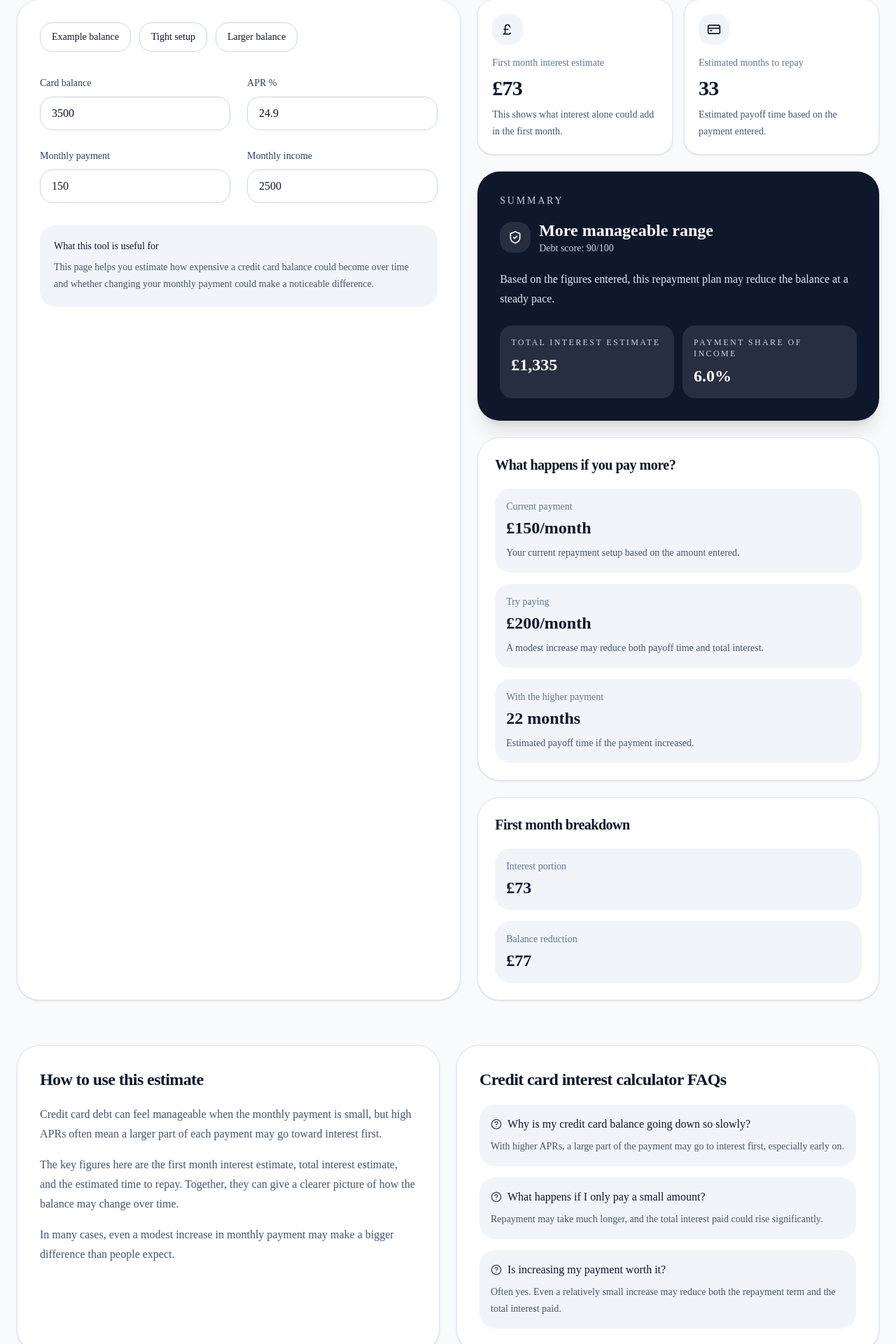
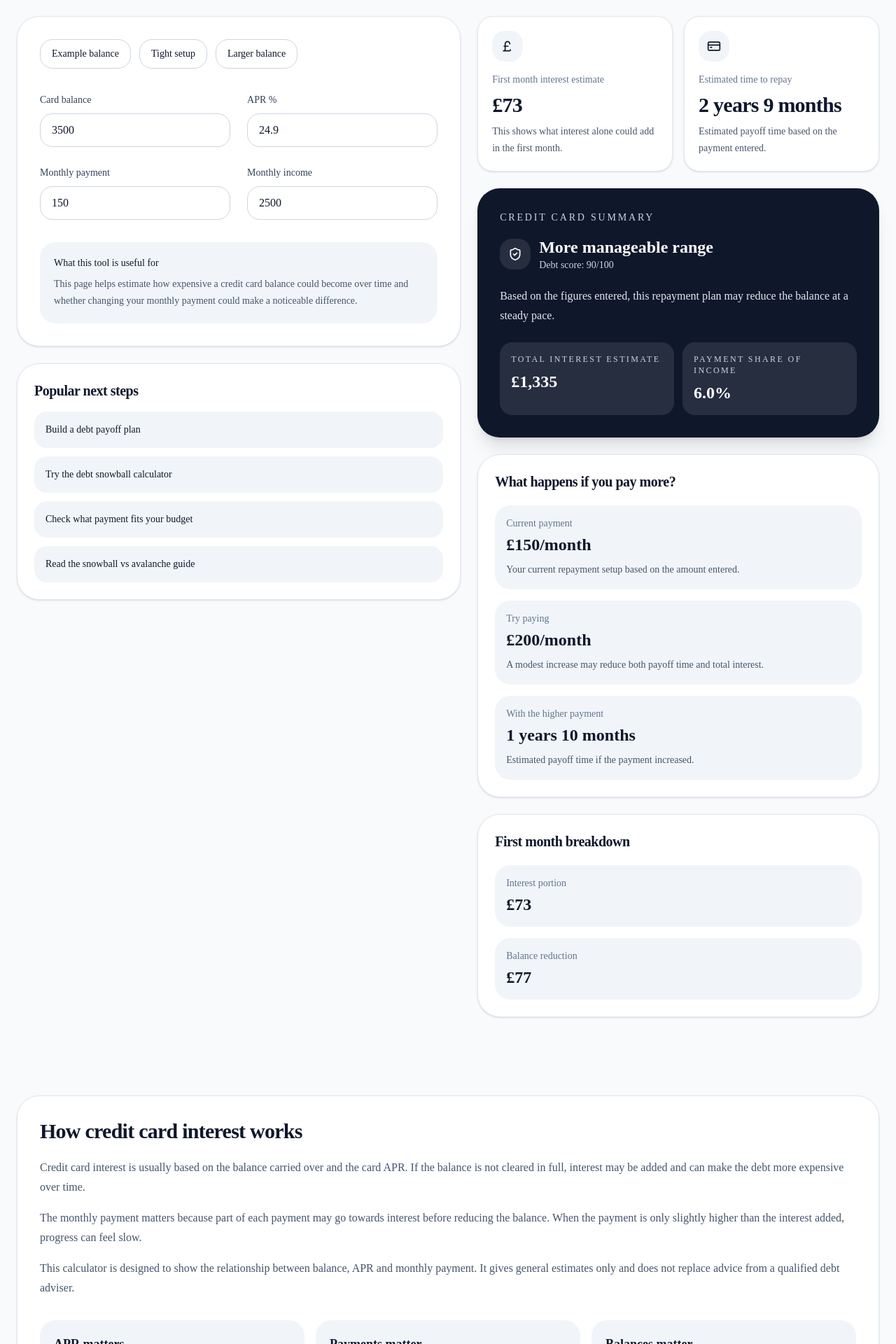
Before and after one commit to AlexMcD89/budgetbeacon89, a Next.js app: page /tools/credit-card-interest-calculator in a window 1280 px wide. Shown: the part 415-2335 px from the top of the page at 70% size. Built offline with nearby package versions, Linux system fonts and the light colour scheme.

Commit message:
Improve credit card interest calculator SEO and ads

```diff
--- a/app/tools/credit-card-interest-calculator/page.tsx
+++ b/app/tools/credit-card-interest-calculator/page.tsx
@@ -11,6 +11,7 @@ import {
 } from "lucide-react";
 import RelatedLinks from "@/components/related-links";
 import ToolDisclaimer from "@/components/tool-disclaimer";
+import AdsenseAd from "@/components/adsense-ad";
 
 function formatGBP(value: number) {
   return new Intl.NumberFormat("en-GB", {
@@ -18,6 +19,17 @@ function formatGBP(value: number) {
     currency: "GBP",
     maximumFractionDigits: 0,
   }).format(value || 0);
+}
+
+function formatMonths(months: number) {
+  if (months === Infinity) return "Too low";
+  const years = Math.floor(months / 12);
+  const remainingMonths = months % 12;
+
+  if (years <= 0) return `${remainingMonths} months`;
+  if (remainingMonths === 0) return `${years} years`;
+
+  return `${years} years ${remainingMonths} months`;
 }
 
 function monthlyInterest(balance: number, apr: number) {
@@ -48,9 +60,9 @@ export default function CreditCardInterestCalculatorPage() {
         totalInterest: Infinity,
         monthsToRepay: Infinity,
         totalPaid: Infinity,
-        status: "Unworkable range",
+        status: "Payment may be too low",
         summary:
-          "Based on the figures entered, this payment may not be enough to reduce the balance meaningfully, as interest could build faster than repayments.",
+          "Based on the figures entered, this payment may not reduce the balance meaningfully because interest could take up most or all of the repayment.",
         paymentShare:
           monthlyIncome > 0 ? (monthlyPayment / monthlyIncome) * 100 : 0,
         fasterPayment: Math.ceil(interestFirstMonth + 50),
@@ -74,7 +86,7 @@ export default function CreditCardInterestCalculatorPage() {
       "Based on the figures entered, this repayment plan may reduce the balance at a steady pace.";
 
     if (months > 48 || paymentShare > 18) {
-      status = "Tighter range";
+      status = "Tighter repayment range";
       summary =
         "This repayment plan may take longer or use a larger share of monthly income, which could feel more restrictive.";
     }
@@ -82,7 +94,7 @@ export default function CreditCardInterestCalculatorPage() {
     if (months > 84 || paymentShare > 28) {
       status = "More stretched range";
       summary =
-        "This setup may feel expensive or slower to clear, with a higher total interest cost.";
+        "This setup may feel expensive or slow to clear, with a higher total interest cost.";
     }
 
     return {
@@ -171,15 +183,23 @@ export default function CreditCardInterestCalculatorPage() {
             </h1>
             <p className="mt-5 text-lg leading-8 text-slate-600">
               Use this credit card interest calculator to estimate how much
-              interest could build over time, how long repayment may take, and
-              how different monthly payments could affect the outcome.
+              interest could build on a card balance, how long repayment may
+              take, and how different monthly payments could affect the outcome.
             </p>
           </div>
         </div>
       </section>
 
+      <section className="mx-auto max-w-7xl px-4 pt-6 md:px-6">
+        <AdsenseAd
+          slot="1045116839"
+          className="overflow-hidden rounded-3xl bg-white"
+        />
+      </section>
+
       <section className="mx-auto max-w-7xl px-4 py-10 md:px-6">
         <div className="grid gap-6 xl:grid-cols-[1.05fr_0.95fr]">
+          <div>
             <div className="rounded-[2rem] border border-slate-200 bg-white p-6 shadow-sm md:p-8">
               <div className="flex flex-wrap gap-3">
                 <button
@@ -188,12 +208,14 @@ export default function CreditCardInterestCalculatorPage() {
                 >
                   Example balance
                 </button>
+
                 <button
                   onClick={() => applyScenario("tight")}
                   className="rounded-2xl border border-slate-300 bg-white px-4 py-2.5 text-sm font-medium text-slate-900 transition hover:bg-slate-100"
                 >
                   Tight setup
                 </button>
+
                 <button
                   onClick={() => applyScenario("high")}
                   className="rounded-2xl border border-slate-300 bg-white px-4 py-2.5 text-sm font-medium text-slate-900 transition hover:bg-slate-100"
@@ -258,52 +280,72 @@ export default function CreditCardInterestCalculatorPage() {
                   What this tool is useful for
                 </p>
                 <p className="mt-2 text-sm leading-6 text-slate-600">
-                This page helps you estimate how expensive a credit card balance
-                could become over time and whether changing your monthly payment
-                could make a noticeable difference.
+                  This page helps estimate how expensive a credit card balance
+                  could become over time and whether changing your monthly
+                  payment could make a noticeable difference.
                 </p>
+              </div>
+            </div>
+
+            <div className="mt-6 rounded-[2rem] border border-slate-200 bg-white p-6 shadow-sm">
+              <h2 className="text-xl font-semibold tracking-tight">
+                Popular next steps
+              </h2>
+
+              <div className="mt-4 space-y-3">
+                <Link
+                  href="/tools/debt-payoff-calculator"
+                  className="block rounded-2xl bg-slate-100 p-4 text-sm font-medium text-slate-900 transition hover:bg-slate-200"
+                >
+                  Build a debt payoff plan
+                </Link>
+
+                <Link
+                  href="/tools/debt-snowball-calculator"
+                  className="block rounded-2xl bg-slate-100 p-4 text-sm font-medium text-slate-900 transition hover:bg-slate-200"
+                >
+                  Try the debt snowball calculator
+                </Link>
+
+                <Link
+                  href="/tools/monthly-budget-planner"
+                  className="block rounded-2xl bg-slate-100 p-4 text-sm font-medium text-slate-900 transition hover:bg-slate-200"
+                >
+                  Check what payment fits your budget
+                </Link>
+
+                <Link
+                  href="/guides/debt-snowball-vs-avalanche-uk"
+                  className="block rounded-2xl bg-slate-100 p-4 text-sm font-medium text-slate-900 transition hover:bg-slate-200"
+                >
+                  Read the snowball vs avalanche guide
+                </Link>
+              </div>
             </div>
           </div>
 
           <div className="space-y-6">
             <div className="grid gap-4 sm:grid-cols-2">
-              <div className="rounded-3xl border border-slate-200 bg-white p-5 shadow-sm">
-                <div className="flex h-11 w-11 items-center justify-center rounded-2xl bg-slate-100">
-                  <PoundSterling className="h-5 w-5" />
-                </div>
-                <p className="mt-4 text-sm text-slate-500">
-                  First month interest estimate
-                </p>
-                <p className="mt-2 text-3xl font-semibold tracking-tight">
-                  {formatGBP(result.interestFirstMonth)}
-                </p>
-                <p className="mt-2 text-sm leading-6 text-slate-600">
-                  This shows what interest alone could add in the first month.
-                </p>
-              </div>
+              <ResultCard
+                icon={<PoundSterling className="h-5 w-5" />}
+                label="First month interest estimate"
+                value={formatGBP(result.interestFirstMonth)}
+                description="This shows what interest alone could add in the first month."
+              />
 
-              <div className="rounded-3xl border border-slate-200 bg-white p-5 shadow-sm">
-                <div className="flex h-11 w-11 items-center justify-center rounded-2xl bg-slate-100">
-                  <CreditCard className="h-5 w-5" />
-                </div>
-                <p className="mt-4 text-sm text-slate-500">
-                  Estimated months to repay
-                </p>
-                <p className="mt-2 text-3xl font-semibold tracking-tight">
-                  {result.monthsToRepay === Infinity
-                    ? "Too low"
-                    : result.monthsToRepay}
-                </p>
-                <p className="mt-2 text-sm leading-6 text-slate-600">
-                  Estimated payoff time based on the payment entered.
-                </p>
-              </div>
+              <ResultCard
+                icon={<CreditCard className="h-5 w-5" />}
+                label="Estimated time to repay"
+                value={formatMonths(result.monthsToRepay)}
+                description="Estimated payoff time based on the payment entered."
+              />
             </div>
 
             <div className="rounded-[2rem] bg-slate-900 p-6 text-white shadow-xl md:p-8">
               <p className="text-sm uppercase tracking-[0.2em] text-slate-300">
-                Summary
+                Credit card summary
               </p>
+
               <div className="mt-4 flex items-center gap-3">
                 <div className="flex h-11 w-11 items-center justify-center rounded-2xl bg-white/10">
                   <ShieldCheck className="h-5 w-5" />
@@ -349,40 +391,27 @@ export default function CreditCardInterestCalculatorPage() {
               </h2>
 
               <div className="mt-5 space-y-4">
-                <div className="rounded-3xl bg-slate-100 p-4">
-                  <p className="text-sm text-slate-500">Current payment</p>
-                  <p className="mt-1 text-2xl font-semibold text-slate-900">
-                    {formatGBP(monthlyPayment)}/month
-                  </p>
-                  <p className="mt-2 text-sm leading-6 text-slate-600">
-                    Your current repayment setup based on the amount entered.
-                  </p>
-                </div>
+                <InfoRow
+                  label="Current payment"
+                  value={`${formatGBP(monthlyPayment)}/month`}
+                  text="Your current repayment setup based on the amount entered."
+                />
 
-                <div className="rounded-3xl bg-slate-100 p-4">
-                  <p className="text-sm text-slate-500">Try paying</p>
-                  <p className="mt-1 text-2xl font-semibold text-slate-900">
-                    {formatGBP(result.fasterPayment)}/month
-                  </p>
-                  <p className="mt-2 text-sm leading-6 text-slate-600">
-                    A modest increase may reduce both payoff time and total
-                    interest.
-                  </p>
-                </div>
+                <InfoRow
+                  label="Try paying"
+                  value={`${formatGBP(result.fasterPayment)}/month`}
+                  text="A modest increase may reduce both payoff time and total interest."
+                />
 
-                <div className="rounded-3xl bg-slate-100 p-4">
-                  <p className="text-sm text-slate-500">
-                    With the higher payment
-                  </p>
-                  <p className="mt-1 text-2xl font-semibold text-slate-900">
-                    {fasterPlan.months === Infinity
+                <InfoRow
+                  label="With the higher payment"
+                  value={
+                    fasterPlan.months === Infinity
                       ? "Not enough"
-                      : `${fasterPlan.months} months`}
-                  </p>
-                  <p className="mt-2 text-sm leading-6 text-slate-600">
-                    Estimated payoff time if the payment increased.
-                  </p>
-                </div>
+                      : formatMonths(fasterPlan.months)
+                  }
+                  text="Estimated payoff time if the payment increased."
+                />
               </div>
             </div>
 
@@ -392,21 +421,68 @@ export default function CreditCardInterestCalculatorPage() {
               </h2>
 
               <div className="mt-5 space-y-4">
-                <div className="rounded-3xl bg-slate-100 p-4">
-                  <p className="text-sm text-slate-500">Interest portion</p>
-                  <p className="mt-1 text-2xl font-semibold text-slate-900">
-                    {formatGBP(result.interestFirstMonth)}
+                <InfoRow
+                  label="Interest portion"
+                  value={formatGBP(result.interestFirstMonth)}
+                />
+
+                <InfoRow
+                  label="Balance reduction"
+                  value={formatGBP(result.principalFirstMonth)}
+                />
+              </div>
+            </div>
+          </div>
+        </div>
+      </section>
+
+      <section className="mx-auto max-w-7xl px-4 py-4 md:px-6">
+        <AdsenseAd
+          slot="1894419213"
+          className="overflow-hidden rounded-3xl bg-white"
+        />
+      </section>
+
+      <section className="mx-auto max-w-7xl px-4 py-10 md:px-6">
+        <div className="rounded-[2rem] border border-slate-200 bg-white p-6 shadow-sm md:p-8">
+          <h2 className="text-3xl font-semibold tracking-tight">
+            How credit card interest works
+          </h2>
+
+          <div className="mt-5 space-y-4 text-slate-600">
+            <p className="leading-7">
+              Credit card interest is usually based on the balance carried over
+              and the card APR. If the balance is not cleared in full, interest
+              may be added and can make the debt more expensive over time.
+            </p>
+
+            <p className="leading-7">
+              The monthly payment matters because part of each payment may go
+              towards interest before reducing the balance. When the payment is
+              only slightly higher than the interest added, progress can feel
+              slow.
+            </p>
+
+            <p className="leading-7">
+              This calculator is designed to show the relationship between
+              balance, APR and monthly payment. It gives general estimates only
+              and does not replace advice from a qualified debt adviser.
             </p>
           </div>
 
-                <div className="rounded-3xl bg-slate-100 p-4">
-                  <p className="text-sm text-slate-500">Balance reduction</p>
-                  <p className="mt-1 text-2xl font-semibold text-slate-900">
-                    {formatGBP(result.principalFirstMonth)}
-                  </p>
-                </div>
-              </div>
-            </div>
+          <div className="mt-8 grid gap-4 md:grid-cols-3">
+            <InfoCard
+              title="APR matters"
+              text="A higher APR can increase the amount of interest added each month."
+            />
+            <InfoCard
+              title="Payments matter"
+              text="Higher monthly payments may reduce both the repayment time and total interest."
+            />
+            <InfoCard
+              title="Balances matter"
+              text="Larger balances can take longer to clear, especially when the monthly payment is low."
+            />
           </div>
         </div>
       </section>
@@ -417,18 +493,21 @@ export default function CreditCardInterestCalculatorPage() {
             <h2 className="text-2xl font-semibold tracking-tight">
               How to use this estimate
             </h2>
+
             <div className="mt-5 space-y-4 text-slate-600">
               <p className="leading-7">
                 Credit card debt can feel manageable when the monthly payment is
                 small, but high APRs often mean a larger part of each payment
                 may go toward interest first.
               </p>
+
               <p className="leading-7">
                 The key figures here are the first month interest estimate,
                 total interest estimate, and the estimated time to repay.
-                Together, they can give a clearer picture of how the balance may
+                Together, they give a clearer picture of how the balance may
                 change over time.
               </p>
+
               <p className="leading-7">
                 In many cases, even a modest increase in monthly payment may
                 make a bigger difference than people expect.
@@ -442,44 +521,22 @@ export default function CreditCardInterestCalculatorPage() {
             </h2>
 
             <div className="mt-5 space-y-4">
-              <div className="rounded-3xl bg-slate-100 p-4">
-                <div className="flex items-center gap-2">
-                  <CircleHelp className="h-4 w-4 text-slate-700" />
-                  <p className="font-medium text-slate-900">
-                    Why is my credit card balance going down so slowly?
-                  </p>
-                </div>
-                <p className="mt-2 text-sm leading-6 text-slate-600">
-                  With higher APRs, a large part of the payment may go to
-                  interest first, especially early on.
-                </p>
-              </div>
-
-              <div className="rounded-3xl bg-slate-100 p-4">
-                <div className="flex items-center gap-2">
-                  <CircleHelp className="h-4 w-4 text-slate-700" />
-                  <p className="font-medium text-slate-900">
-                    What happens if I only pay a small amount?
-                  </p>
-                </div>
-                <p className="mt-2 text-sm leading-6 text-slate-600">
-                  Repayment may take much longer, and the total interest paid
-                  could rise significantly.
-                </p>
-              </div>
-
-              <div className="rounded-3xl bg-slate-100 p-4">
-                <div className="flex items-center gap-2">
-                  <CircleHelp className="h-4 w-4 text-slate-700" />
-                  <p className="font-medium text-slate-900">
-                    Is increasing my payment worth it?
-                  </p>
-                </div>
-                <p className="mt-2 text-sm leading-6 text-slate-600">
-                  Often yes. Even a relatively small increase may reduce both
-                  the repayment term and the total interest paid.
-                </p>
-              </div>
+              <FAQ
+                question="Why is my credit card balance going down so slowly?"
+                answer="With higher APRs, a large part of the payment may go to interest first, especially early on."
+              />
+              <FAQ
+                question="What happens if I only pay a small amount?"
+                answer="Repayment may take much longer, and the total interest paid could rise significantly."
+              />
+              <FAQ
+                question="Is increasing my payment worth it?"
+                answer="Often yes. Even a relatively small increase may reduce both the repayment term and the total interest paid."
+              />
+              <FAQ
+                question="Is this calculator financial advice?"
+                answer="No. This calculator gives a general estimate only and does not provide personal financial advice."
+              />
             </div>
           </div>
         </div>
@@ -504,10 +561,10 @@ export default function CreditCardInterestCalculatorPage() {
 
             <div className="flex flex-wrap gap-3">
               <Link
-                href="/tools/monthly-budget-planner"
+                href="/tools/debt-payoff-calculator"
                 className="inline-flex items-center rounded-2xl bg-slate-900 px-5 py-3 text-sm font-medium text-white transition hover:bg-slate-800"
               >
-                Budget planner
+                Debt payoff calculator
                 <ArrowRight className="ml-2 h-4 w-4" />
               </Link>
 
@@ -526,6 +583,12 @@ export default function CreditCardInterestCalculatorPage() {
         heading="Related debt pages"
         links={[
           {
+            title: "Debt Payoff Calculator",
+            description:
+              "Estimate how long it could take to clear a debt with extra payments.",
+            href: "/tools/debt-payoff-calculator",
+          },
+          {
             title: "Loan Repayment Calculator",
             description:
               "Compare fixed-loan debt costs with credit card debt costs.",
@@ -538,13 +601,7 @@ export default function CreditCardInterestCalculatorPage() {
             href: "/tools/monthly-budget-planner",
           },
           {
-            title: "Take-Home Pay Calculator UK",
-            description:
-              "Use your actual monthly income to judge repayment pressure.",
-            href: "/tools/take-home-pay-calculator-uk",
-          },
-          {
-            title: "Debt Snowball vs Avalanche (UK Guide)",
+            title: "Debt Snowball vs Avalanche UK Guide",
             description:
               "Understand the main strategies for attacking debt faster.",
             href: "/guides/debt-snowball-vs-avalanche-uk",
@@ -556,3 +613,67 @@ export default function CreditCardInterestCalculatorPage() {
     </main>
   );
 }
+
+function ResultCard({
+  icon,
+  label,
+  value,
+  description,
+}: {
+  icon: React.ReactNode;
+  label: string;
+  value: string;
+  description: string;
+}) {
+  return (
+    <div className="rounded-3xl border border-slate-200 bg-white p-5 shadow-sm">
+      <div className="flex h-11 w-11 items-center justify-center rounded-2xl bg-slate-100">
+        {icon}
+      </div>
+      <p className="mt-4 text-sm text-slate-500">{label}</p>
+      <p className="mt-2 text-3xl font-semibold tracking-tight">{value}</p>
+      <p className="mt-2 text-sm leading-6 text-slate-600">{description}</p>
+    </div>
+  );
+}
+
+function InfoRow({
+  label,
+  value,
+  text,
+}: {
+  label: string;
+  value: string;
+  text?: string;
+}) {
+  return (
+    <div className="rounded-3xl bg-slate-100 p-4">
+      <p className="text-sm text-slate-500">{label}</p>
+      <p className="mt-1 text-2xl font-semibold text-slate-900">{value}</p>
+      {text ? (
+        <p className="mt-2 text-sm leading-6 text-slate-600">{text}</p>
+      ) : null}
+    </div>
+  );
+}
+
+function InfoCard({ title, text }: { title: string; text: string }) {
+  return (
+    <div className="rounded-3xl bg-slate-100 p-5">
+      <p className="text-lg font-semibold text-slate-900">{title}</p>
+      <p className="mt-2 text-sm leading-6 text-slate-600">{text}</p>
+    </div>
+  );
+}
+
+function FAQ({ question, answer }: { question: string; answer: string }) {
+  return (
+    <div className="rounded-3xl bg-slate-100 p-4">
+      <div className="flex items-center gap-2">
+        <CircleHelp className="h-4 w-4 text-slate-700" />
+        <p className="font-medium text-slate-900">{question}</p>
+      </div>
+      <p className="mt-2 text-sm leading-6 text-slate-600">{answer}</p>
+    </div>
+  );
+}
```
Also changed, not shown: app/tools/credit-card-interest-calculator/layout.tsx (added, +27 -0 lines). Lines whose indentation alone changed are shown as unchanged.
